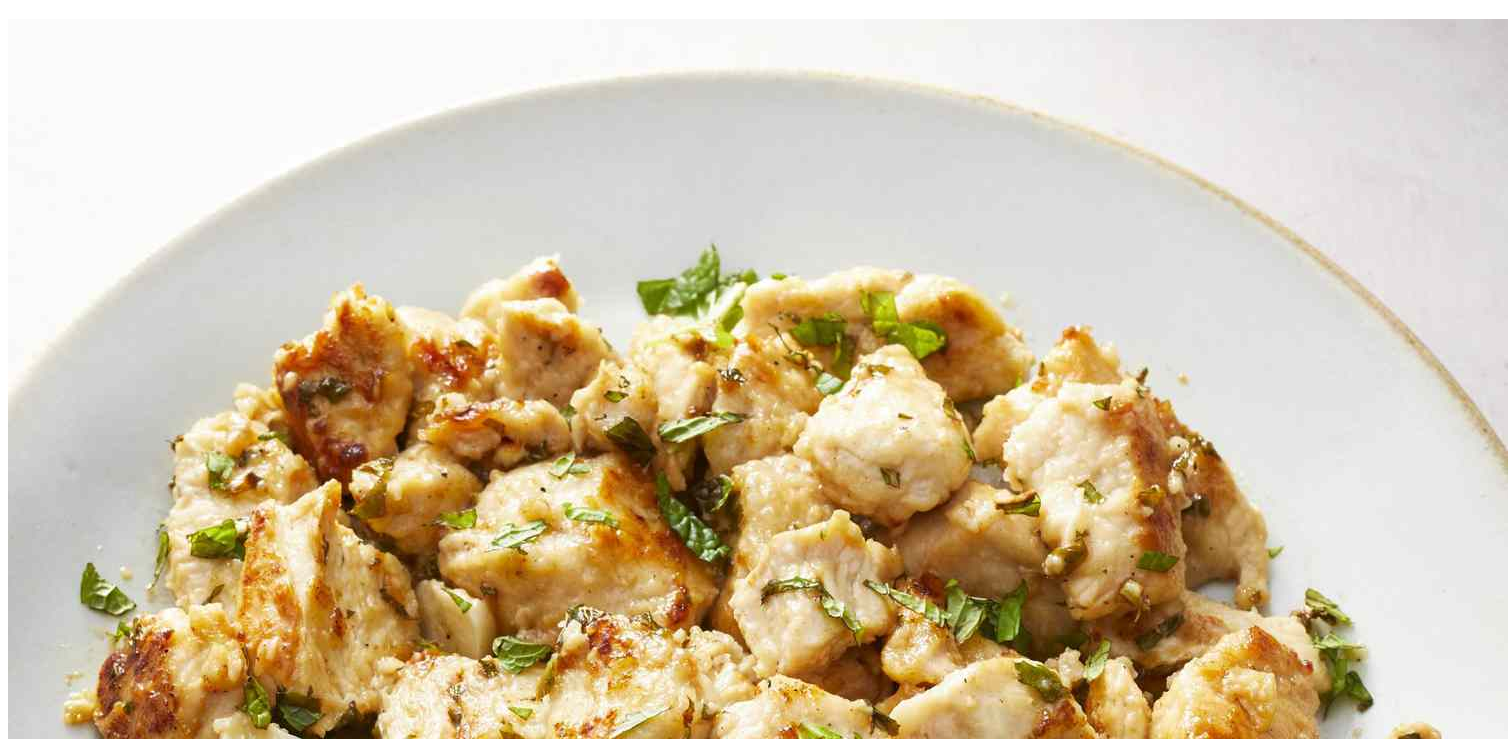
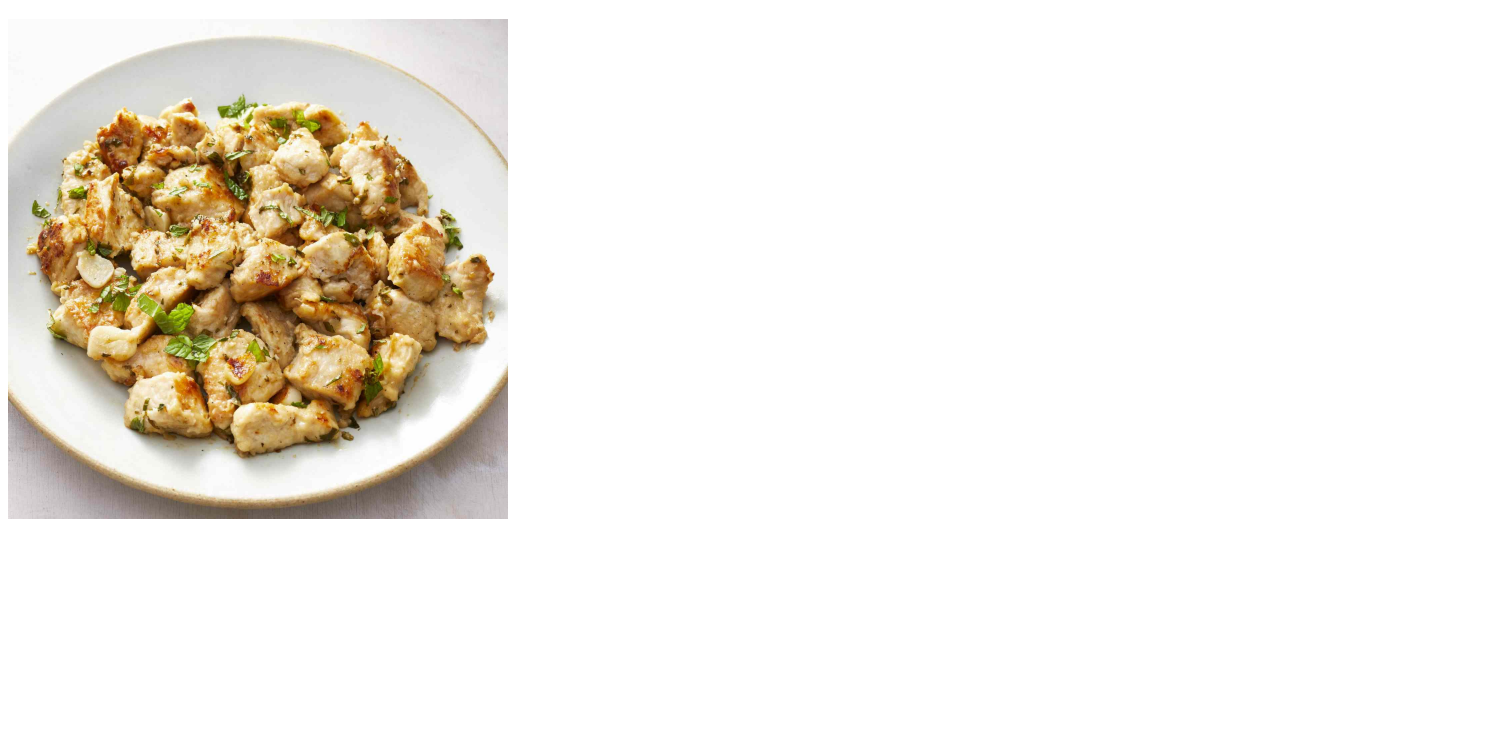
Before and after one commit to noclipst/odin-recipes, a plain HTML site: page mint-chicken.html in a window 1280 px wide. Shown: the part 61-800 px from the top of the page, 1508 px wide, since content can reach past the window. Drawn offline with Linux system fonts and the light colour scheme.

Commit message:
Change the picture size
Make the picture smaller so that it is easier to view the page

```diff
--- a/mint-chicken.html
+++ b/mint-chicken.html
@@ -8,7 +8,7 @@
 
     <body>
         <h1>Mint Chicken recipe</h1>
-        <img src="img/mint-chicken.jpg" alt="A finished mint chicken dish">
+        <img src="img/mint-chicken.jpg" alt="A finished mint chicken dish" width="500" height="500">
     </body>
 
 </html>
```
